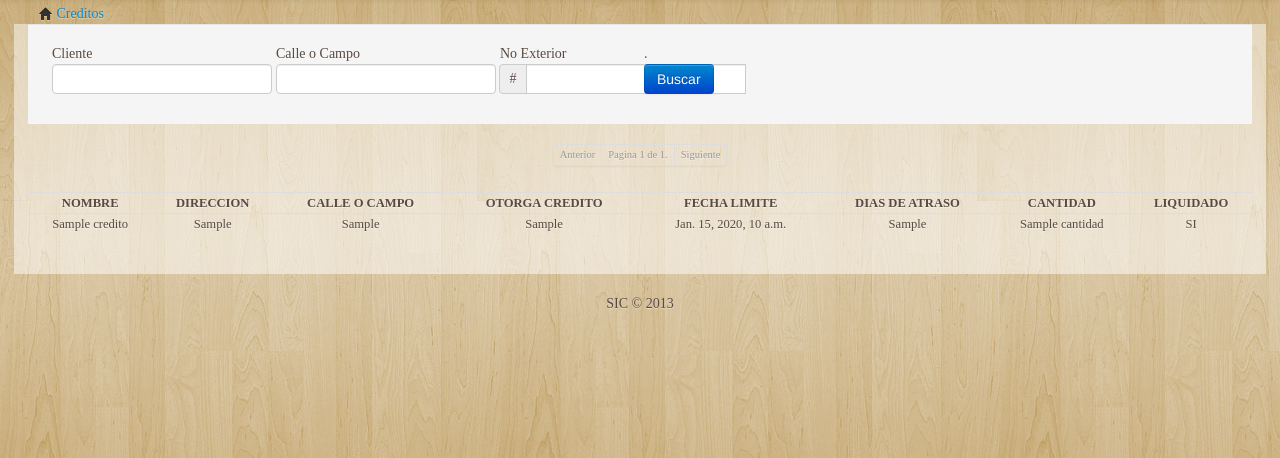
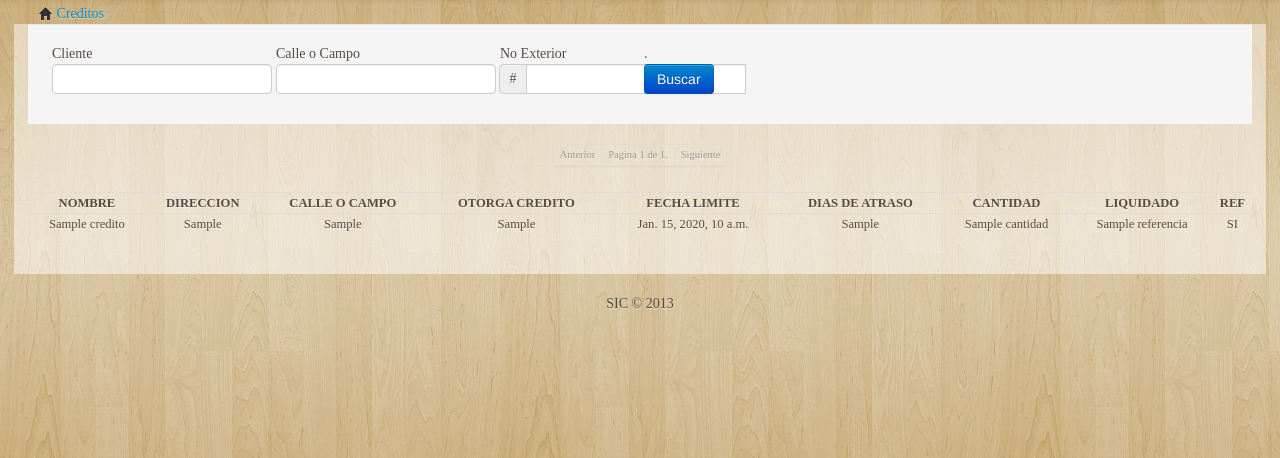
Before and after one commit to jbarayl/buro-de-credito, a Django app: template creditos/templates/creditos/creditos.html in a window 1280 px wide. Shown: the part 42-500 px from the top of the page. Run offline with Django 3.2, Linux system fonts and the light colour scheme; the template is opened without the code that fills it: most values are stand-ins (such as "Sample title", 1, 10 or a date in 2020); form fields are guessed from the names that the template uses; parts of the project's set-up code (start-up, migrations or seed data) failed here and were passed over; some libraries are stand-ins or nearby versions; some web fonts are replaced.

Commit message:
referencia a reporte

```diff
--- a/creditos/templates/creditos/creditos.html
+++ b/creditos/templates/creditos/creditos.html
@@ -75,6 +75,7 @@
       <th>DIAS DE ATRASO</th>
       <th>CANTIDAD</th>
       <th>LIQUIDADO</th>
+      <th>REF</th>
       {% if user.is_staff %}
       <th></th>
       {% endif %}
@@ -109,6 +110,7 @@
       <td>{{ credito.fecha_limite }}</td>
       <td>{{ credito.dias_atraso }}</td>
       <td>{{ credito.cantidad }}</td>
+      <td>{{ credito.cliente.referencia }}</td>
       <td>
         {% if credito.liquidado %}
           SI
```
